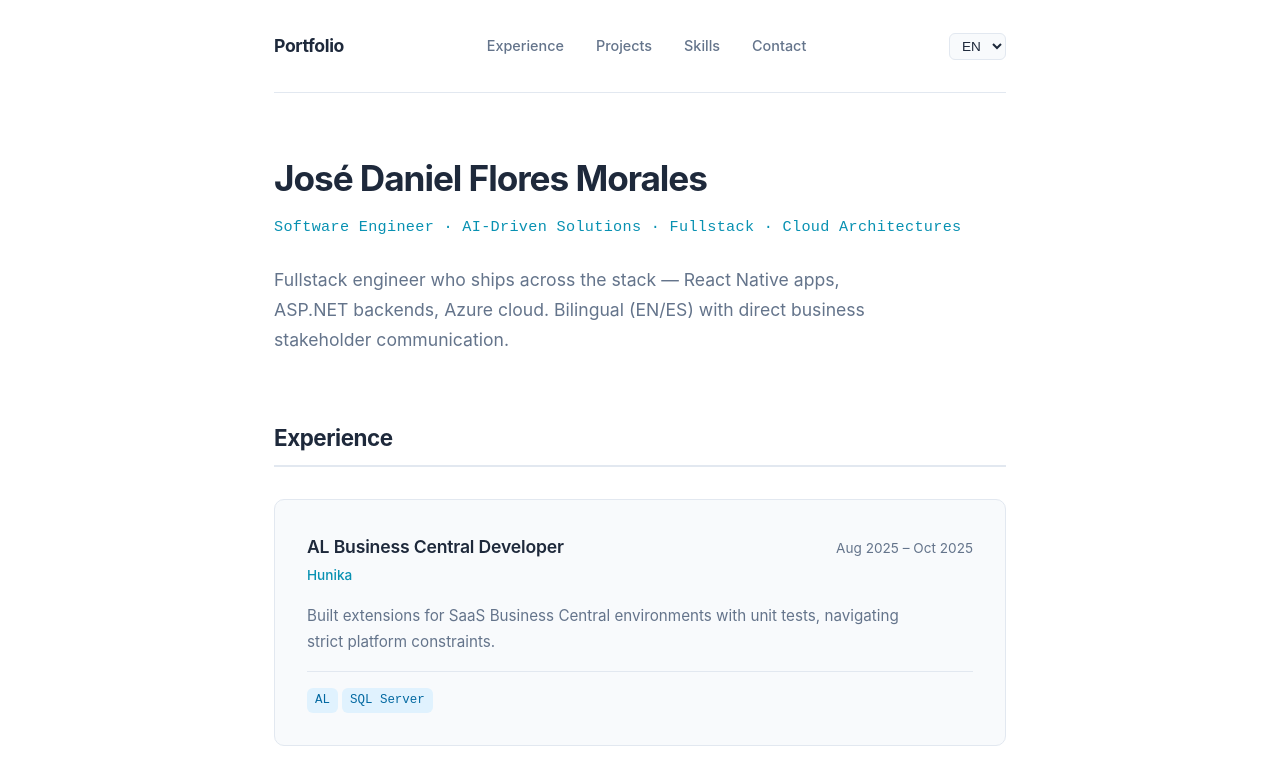
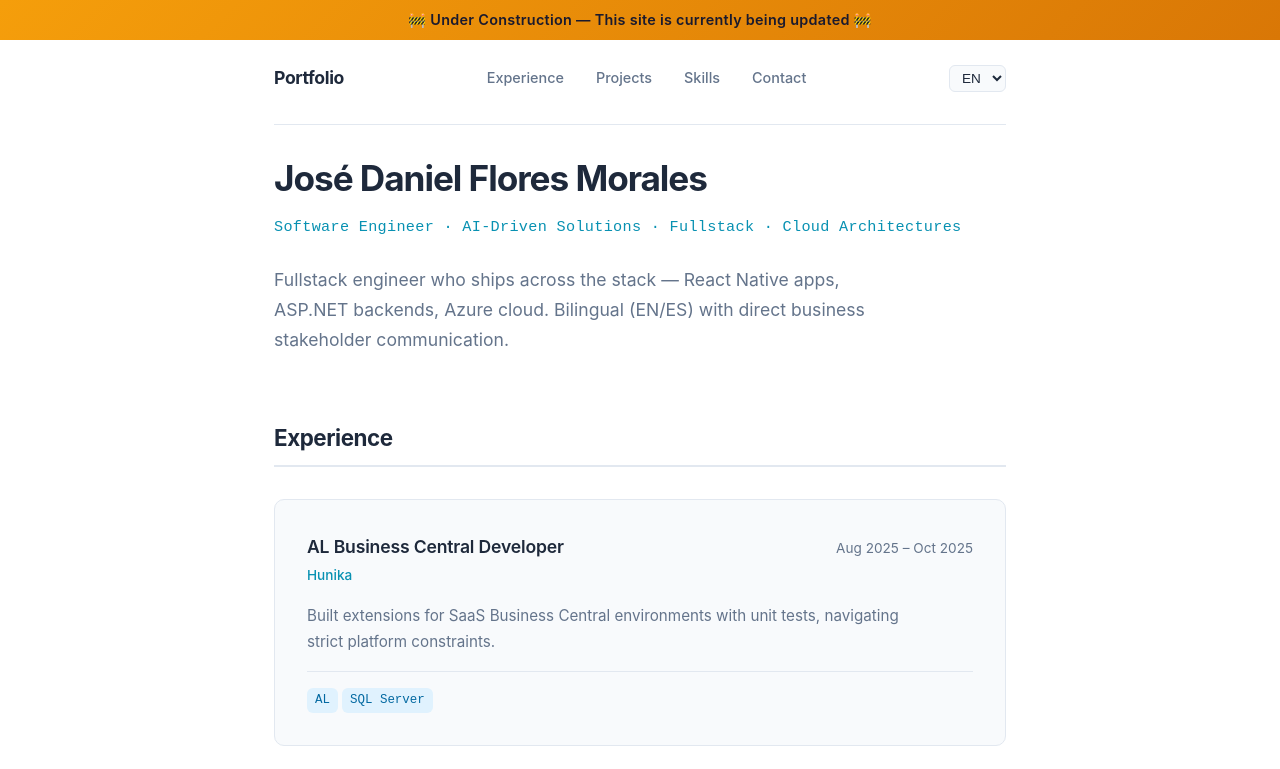
Before and after one commit to jkf16m/jkf16m.github.io, a Preact app: page / in a window 1280 px wide. Shown: the top 769 px of the page. Built offline with nearby package versions, Linux system fonts and the light colour scheme.

Commit message:
chore: add under construction banner
- Fixed banner at top of page
- Adjusted nav position to account for banner

```diff
--- a/src/App.tsx
+++ b/src/App.tsx
@@ -20,6 +20,9 @@ export function App() {
 
   return (
     <>
+      <div class="under-construction-banner">
+        🚧 Under Construction — This site is currently being updated 🚧
+      </div>
       <div class="snap-container">
         <main class="container-fluid">
           <nav>
--- a/src/styles.css
+++ b/src/styles.css
@@ -1,3 +1,19 @@
+/* ── Under Construction Banner ─────────────────────── */
+.under-construction-banner {
+  background: linear-gradient(135deg, #f59e0b 0%, #d97706 100%);
+  color: #1a1a2e;
+  text-align: center;
+  padding: var(--space-sm) var(--space-md);
+  font-weight: 600;
+  font-size: 0.9rem;
+  letter-spacing: 0.02em;
+  position: fixed;
+  top: 0;
+  left: 0;
+  right: 0;
+  z-index: 2000;
+}
+
 /* ── Reset ────────────────────────────────────────────── */
 *,
 *::before,
@@ -106,7 +122,7 @@ body {
 
   nav {
     position: sticky;
-    top: 0;
+    top: 32px;
     z-index: 50;
     background: var(--color-bg);
     padding: var(--space-sm) 0;
@@ -155,7 +171,7 @@ nav {
   padding: var(--space-lg) 0;
   border-bottom: 1px solid var(--color-border);
   position: sticky;
-  top: 0;
+  top: 32px;
   background: var(--color-bg);
   z-index: 100;
 }
```
